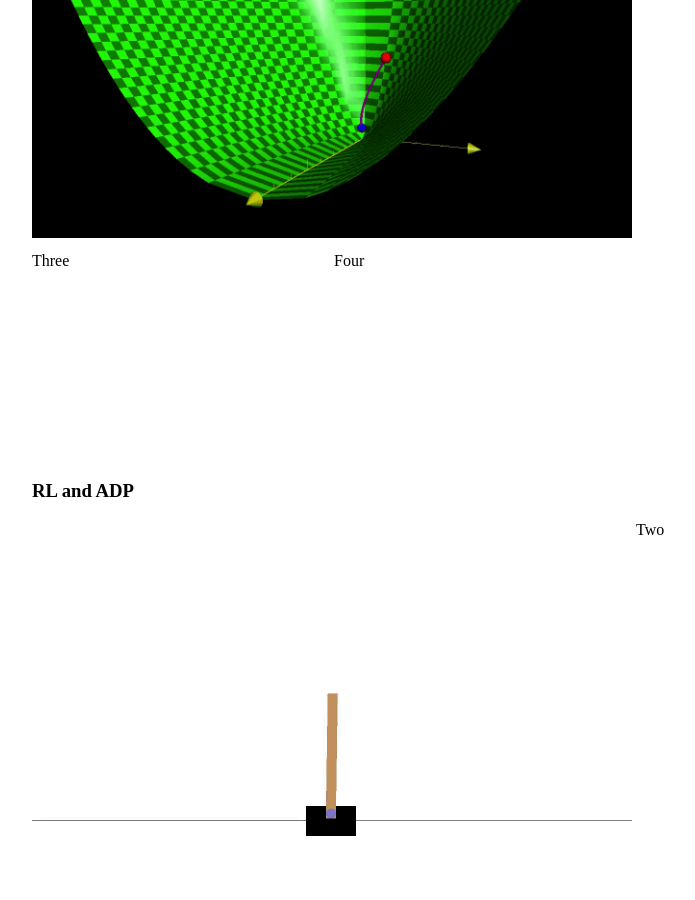
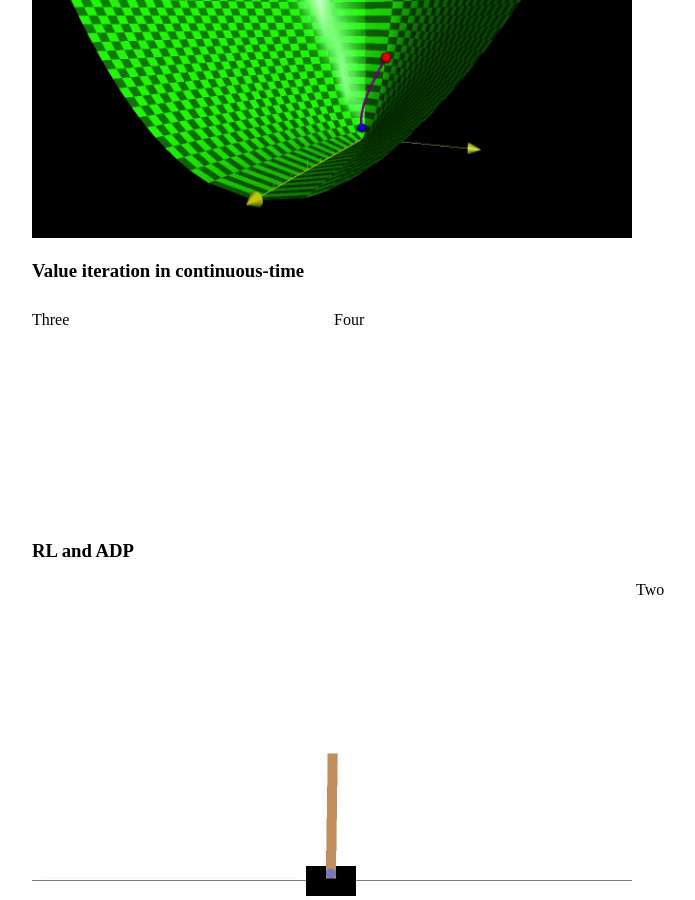
Before and after one commit to tao-bian-nyu/tao-bian-nyu.github.io, a Jekyll site: the page built from research/index.md, in a window 1280 px wide and 900 px high, scrolled down 555 px. Shown: the whole window, without its empty margins (160-855 px from the left). Built offline with Jekyll 4.4.1, drawn with Linux system fonts in a browser that asks for light colours.

Commit message:
Update topics.html

```diff
--- a/_includes/topics.html
+++ b/_includes/topics.html
@@ -3,6 +3,7 @@
 <div class="wrapper">
 <div class="one">
 <img src="../images/VI_algorithm.gif" alt="Continuous-time VI" style="width:600px;height:400px;">
+  <h3> Value iteration in continuous-time </h3>
 </div>
 <div class="two">Two</div>
 <div class="three">Three</div>
```
